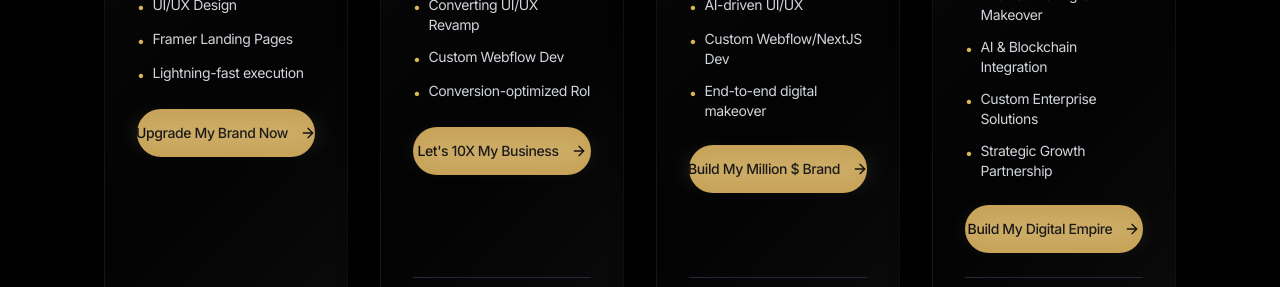
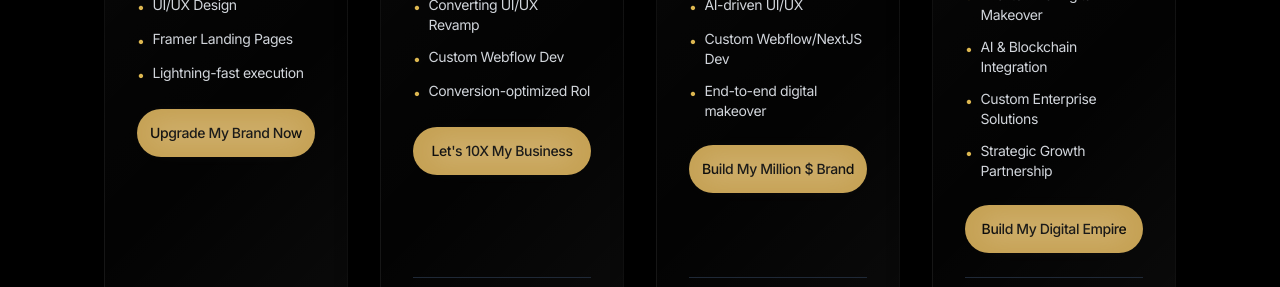
Before and after one commit to mrbuddhu/SanganakHQ, a Next.js app: page / in a window 1280 px wide. Shown: the part 3780-4067 px from the top of the page. Built offline with nearby package versions, Linux system fonts and the light colour scheme.

Commit message:
Updated Pricng Cards

```diff
--- a/src/components/sections/PricingSection.tsx
+++ b/src/components/sections/PricingSection.tsx
@@ -1,7 +1,7 @@
 'use client';
 
 import { motion } from 'framer-motion';
-import { ArrowRight, Sparkles, Zap, Crown, Star } from 'lucide-react';
+import { Sparkles, Zap, Crown, Star } from 'lucide-react';
 import Link from 'next/link';
 import LuxuryHeading from '@/components/ui/LuxuryHeading';
 import LuxuryCard from '@/components/ui/LuxuryCard';
@@ -227,7 +227,6 @@ export default function PricingSection() {
                           className="w-full min-h-[48px] text-center"
                         >
                           <span className="truncate">{plan.cta}</span>
-                          <ArrowRight className="w-4 h-4 ml-1 flex-shrink-0" />
                         </LuxuryButton>
                       </motion.div>
                     </div>
```
